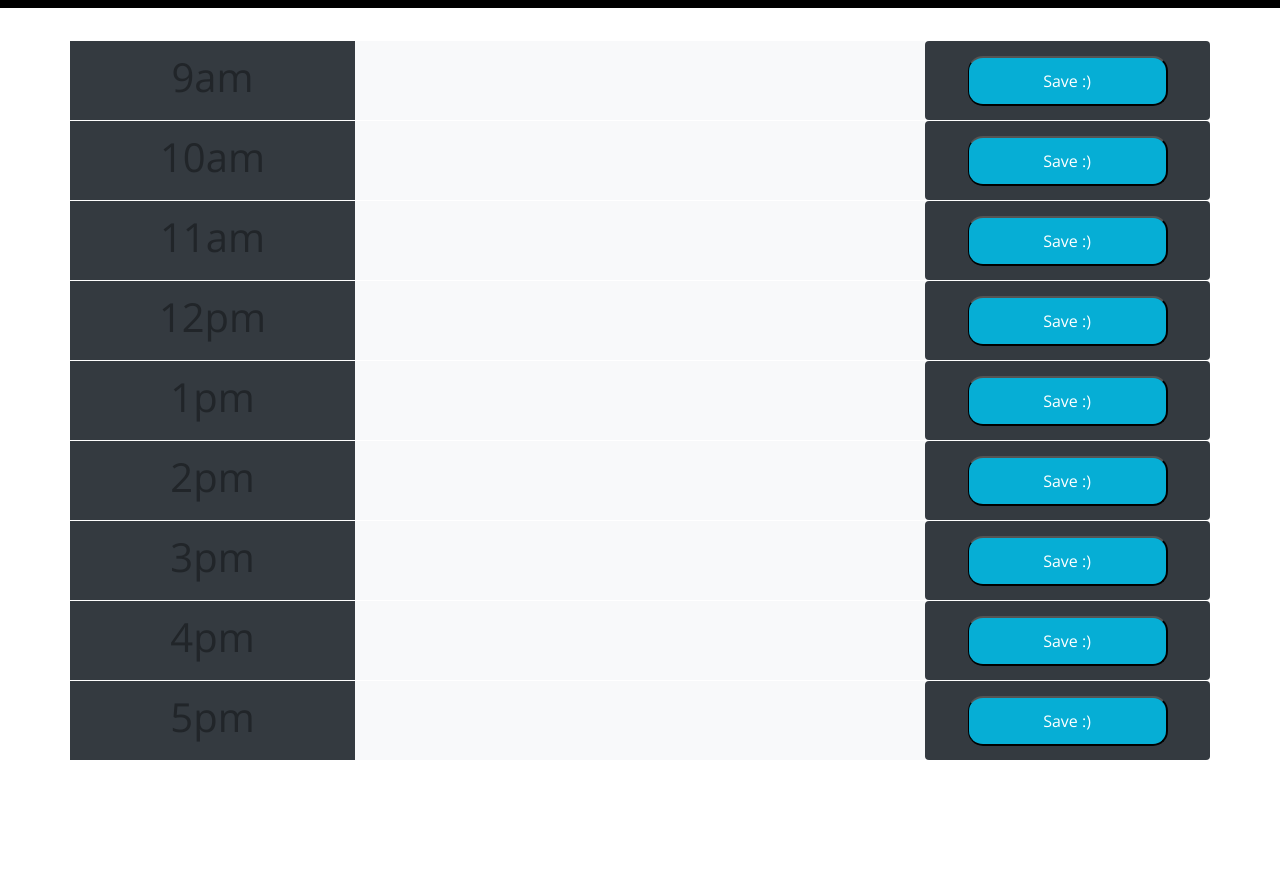
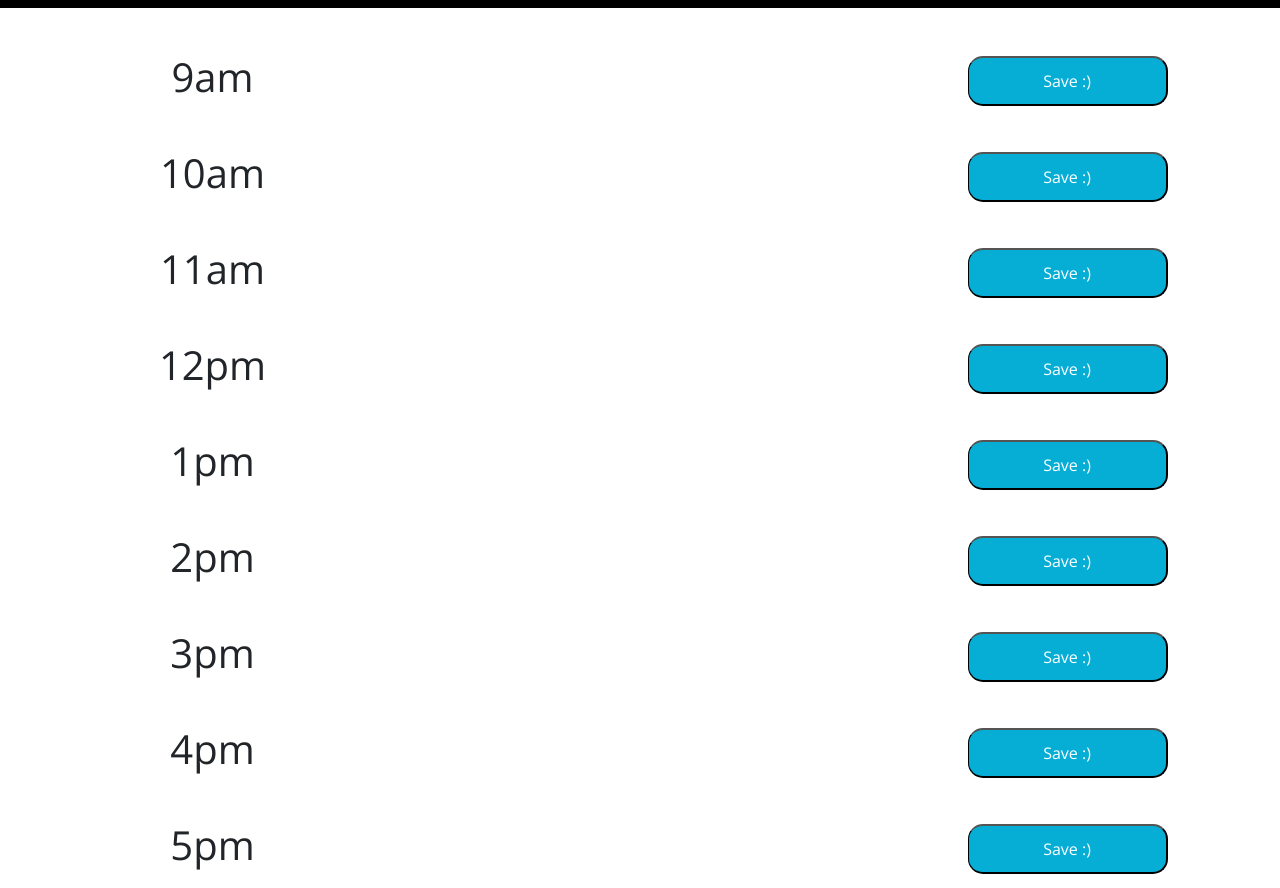
Before and after one commit to gregmarz/mod5, a plain HTML site: page index.html in a window 1280 px wide. Shown: the part 260-1148 px from the top of the page. Before the commit the page ends 1020 px from the top, so only its background shows below. Drawn offline with nearby package versions, Linux system fonts and the light colour scheme.

Commit message:
fixed html, added some js

```diff
--- a/assets/script.js
+++ b/assets/script.js
@@ -0,0 +1,35 @@
+var time = moment();
+
+var row1 = $("#row1");
+var row2 = $("#row2");
+var row3 = $("#row3");
+var row4 = $("#row4");
+var row5 = $("#row5");
+var row6 = $("#row6");
+var row7 = $("#row7");
+var row8 = $("#row8");
+var row9 = $("#row9");
+
+var input1 = $("#input1");
+var input2 = $("#input2");
+var input3 = $("#input3");
+var input4 = $("#input4");
+var input5 = $("#input5");
+var input6 = $("#input6");
+var input7 = $("#input7");
+var input8 = $("#input8");
+var input9 = $("#input9");
+
+var box9 = $("#9ambox")
+
+if (time.format("H") > 9) {
+    input1.css("background-color","lightgreen");
+    input2.css("background-color","lightgreen");
+    input3.css("background-color","lightgreen");
+    input4.css("background-color","lightgreen");
+    input5.css("background-color","lightgreen");
+    input6.css("background-color","lightgreen");
+    input7.css("background-color","lightgreen");
+    input8.css("background-color","lightgreen");
+    input9.css("background-color","lightgreen");
+}
--- a/assets/style.css
+++ b/assets/style.css
@@ -9,8 +9,11 @@ textarea{
   border: none;
   resize: none;
   color: #000000;
-  border-left: 1px solid black;
   padding: 10px;
+}
+
+textarea:focus {
+  outline:none;
 }
 
 .jumbotron {
@@ -75,9 +78,8 @@ textarea{
   width: 100%;
   height: 100%;
   border: none;
-  background-color:#f8f9fa;
 }
 
-.boxSizing:focus {
-  outline:none;
+.width {
+  width: 100%;
 }
--- a/index.html
+++ b/index.html
@@ -20,131 +20,130 @@
 
     <div class="container">
 
-      <div class="row">
-        <div class="col-3 bg-dark d-flex align-items-center justify-content-center">
+      <div id="row1" class="row">
+        <div class="col-3 d-flex align-items-center justify-content-center">
           <h1>9am</h1>
         </div>
-
-        <div class="col-6 bg-light">
-          <input class="boxSizing" type="text">
+        <div class="col-6" id="input1">
+          <textarea class="width" name="" id="text1"></textarea>
         </div>
-
-        <div class="col-3 bg-dark rounded d-flex align-items-center justify-content-center">
-          <button class="saveBtn">Save :)</button>
+        <div class="col-3 rounded d-flex align-items-center justify-content-center">
+          <button id="button1" class="saveBtn">Save :)</button>
         </div>
       </div>
 
-      <div class="row">
-        <div class="col-3 bg-dark d-flex align-items-center justify-content-center">
+      <br>
+
+      <div id="row2" class="row">
+        <div class="col-3 d-flex align-items-center justify-content-center">
           <h1>10am</h1>
         </div>
-
-        <div class="col-6 bg-light">
-          <input class="boxSizing" type="text">
+        <div class="col-6" id="input2">
+          <textarea class="width" name="" id="text2"></textarea>
         </div>
-
-        <div class="col-3 bg-dark rounded d-flex align-items-center justify-content-center">
-          <button class="saveBtn">Save :)</button>
+        <div class="col-3 rounded d-flex align-items-center justify-content-center">
+          <button id="button1" class="saveBtn">Save :)</button>
         </div>
       </div>
 
-      <div class="row">
-        <div class="col-3 bg-dark d-flex align-items-center justify-content-center">
+      <br>
+
+      <div id="row3" class="row">
+        <div class="col-3 d-flex align-items-center justify-content-center">
           <h1>11am</h1>
         </div>
-
-        <div class="col-6 bg-light">
-          <input class="boxSizing" type="text">
+        <div class="col-6" id="input3">
+          <textarea class="width" name="" id="text3"></textarea>
         </div>
-
-        <div class="col-3 bg-dark rounded d-flex align-items-center justify-content-center">
-          <button class="saveBtn">Save :)</button>
+        <div class="col-3 rounded d-flex align-items-center justify-content-center">
+          <button id="button1" class="saveBtn">Save :)</button>
         </div>
       </div>
 
-      <div class="row">
-        <div class="col-3 bg-dark d-flex align-items-center justify-content-center">
+      <br>
+
+      <div id="row4" class="row">
+        <div class="col-3 d-flex align-items-center justify-content-center">
           <h1>12pm</h1>
         </div>
-
-        <div class="col-6 bg-light">
-          <input class="boxSizing" type="text">
+        <div class="col-6" id="input4">
+          <textarea class="width" name="" id="text4"></textarea>
         </div>
-
-        <div class="col-3 bg-dark rounded d-flex align-items-center justify-content-center">
-          <button class="saveBtn">Save :)</button>
+        <div class="col-3 rounded d-flex align-items-center justify-content-center">
+          <button id="button1" class="saveBtn">Save :)</button>
         </div>
       </div>
 
-      <div class="row">
-        <div class="col-3 bg-dark d-flex align-items-center justify-content-center">
+      <br>
+
+      <div id="row5" class="row">
+        <div class="col-3 d-flex align-items-center justify-content-center">
           <h1>1pm</h1>
         </div>
-
-        <div class="col-6 bg-light">
-          <input class="boxSizing" type="text">
+        <div class="col-6" id="input5">
+          <textarea class="width" name="" id="text5"></textarea>
         </div>
-
-        <div class="col-3 bg-dark rounded d-flex align-items-center justify-content-center">
-          <button class="saveBtn">Save :)</button>
+        <div class="col-3 rounded d-flex align-items-center justify-content-center">
+          <button id="button1" class="saveBtn">Save :)</button>
         </div>
       </div>
 
-      <div class="row">
-        <div class="col-3 bg-dark d-flex align-items-center justify-content-center">
+      <br>
+
+      <div id="row6" class="row">
+        <div class="col-3 d-flex align-items-center justify-content-center">
           <h1>2pm</h1>
         </div>
-
-        <div class="col-6 bg-light">
-          <input class="boxSizing" type="text">
+        <div class="col-6" id="input6">
+          <textarea class="width" name="" id="text6"></textarea>
         </div>
-
-        <div class="col-3 bg-dark rounded d-flex align-items-center justify-content-center">
-          <button class="saveBtn">Save :)</button>
+        <div class="col-3 rounded d-flex align-items-center justify-content-center">
+          <button id="button1" class="saveBtn">Save :)</button>
         </div>
       </div>
 
-      <div class="row">
-        <div class="col-3 bg-dark d-flex align-items-center justify-content-center">
+      <br>
+
+      <div id="row7" class="row">
+        <div class="col-3 d-flex align-items-center justify-content-center">
           <h1>3pm</h1>
         </div>
-
-        <div class="col-6 bg-light">
-          <input class="boxSizing" type="text">
+        <div class="col-6" id="input7">
+          <textarea class="width" name="" id="text7"></textarea>
         </div>
-
-        <div class="col-3 bg-dark rounded d-flex align-items-center justify-content-center">
-          <button class="saveBtn">Save :)</button>
+        <div class="col-3 rounded d-flex align-items-center justify-content-center">
+          <button id="button1" class="saveBtn">Save :)</button>
         </div>
       </div>
 
-      <div class="row">
-        <div class="col-3 bg-dark d-flex align-items-center justify-content-center">
+      <br>
+
+      <div id="row8" class="row">
+        <div class="col-3 d-flex align-items-center justify-content-center">
           <h1>4pm</h1>
         </div>
-
-        <div class="col-6 bg-light">
-          <input class="boxSizing" type="text">
+        <div class="col-6" id="input8">
+          <textarea class="width" name="" id="text8"></textarea>
         </div>
-
-        <div class="col-3 bg-dark rounded d-flex align-items-center justify-content-center">
-          <button class="saveBtn">Save :)</button>
+        <div class="col-3 rounded d-flex align-items-center justify-content-center">
+          <button id="button1" class="saveBtn">Save :)</button>
         </div>
       </div>
 
-      <div class="row">
-        <div class="col-3 bg-dark d-flex align-items-center justify-content-center">
+      <br>
+
+      <div id="row9" class="row">
+        <div class="col-3 d-flex align-items-center justify-content-center">
           <h1>5pm</h1>
         </div>
-
-        <div class="col-6 bg-light">
-          <input class="boxSizing" type="text">
+        <div class="col-6" id="input9">
+          <textarea class="width" name="" id="text9"></textarea>
         </div>
-
-        <div class="col-3 bg-dark rounded d-flex align-items-center justify-content-center">
-          <button class="saveBtn">Save :)</button>
+        <div class="col-3 rounded d-flex align-items-center justify-content-center">
+          <button id="button1" class="saveBtn">Save :)</button>
         </div>
       </div>
+
     </div>
     <script src="https://cdnjs.cloudflare.com/ajax/libs/jquery/3.2.1/jquery.min.js"></script>
     <script src="https://cdnjs.cloudflare.com/ajax/libs/moment.js/2.24.0/moment.min.js"></script>
```
